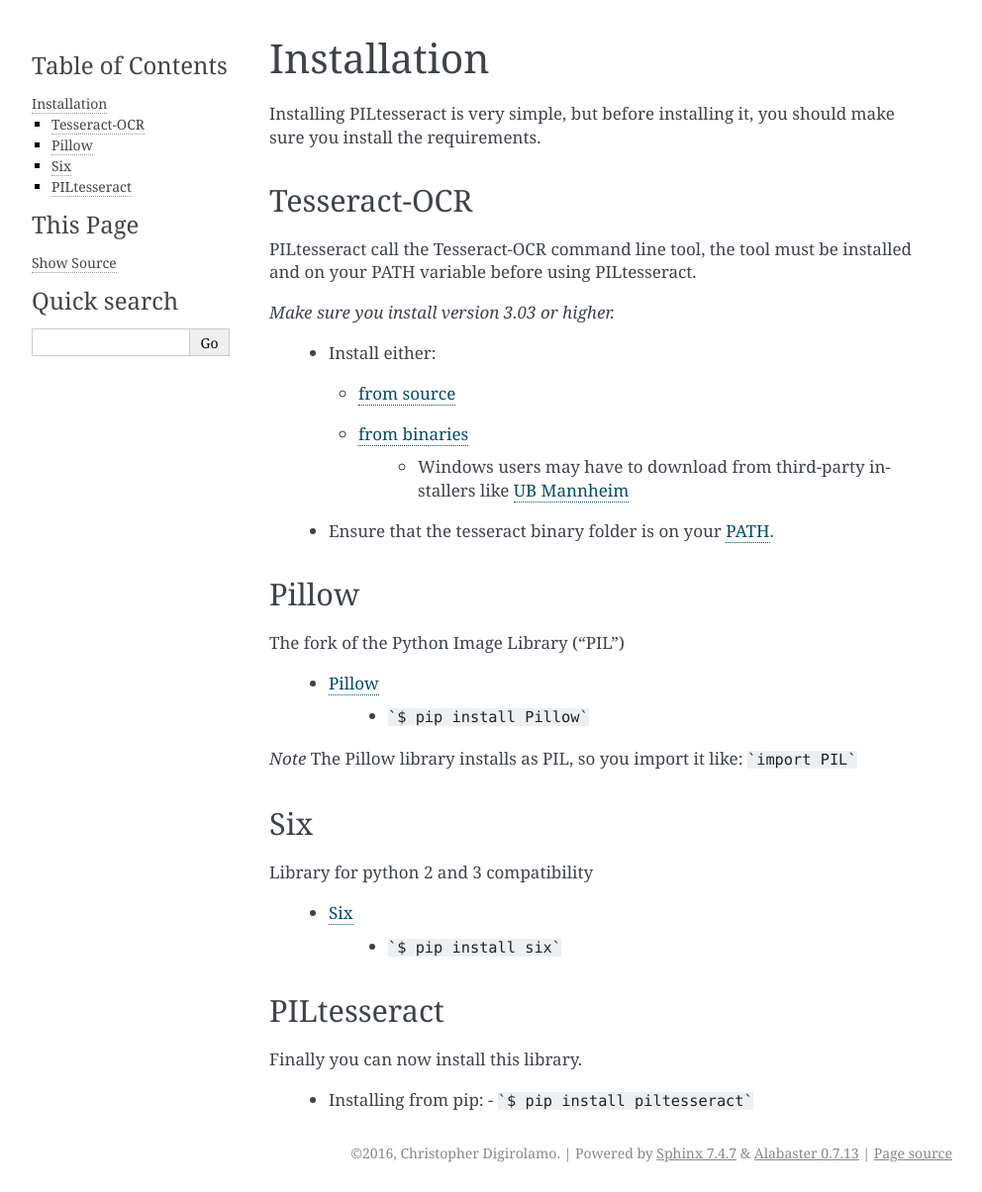
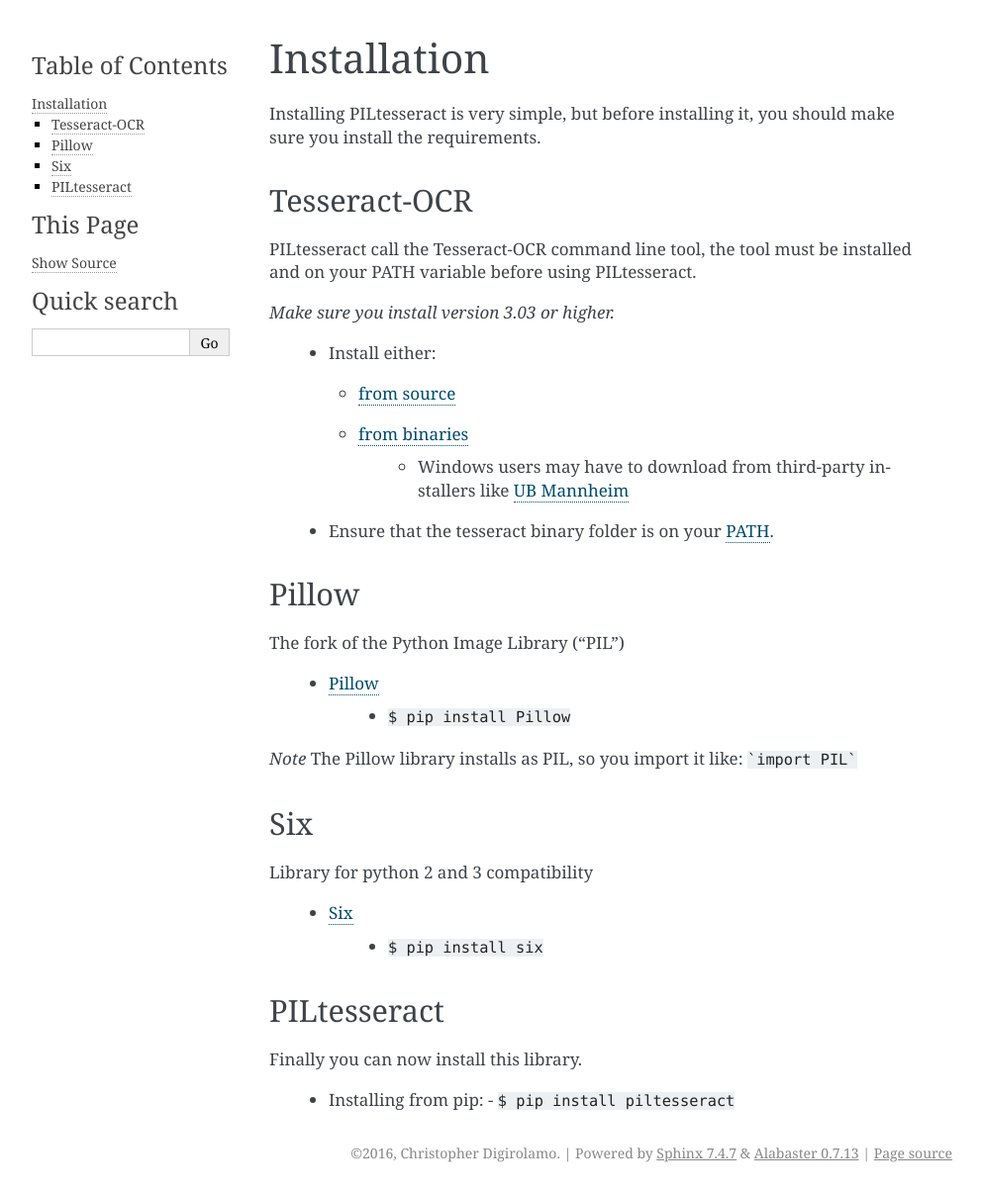
Before and after one commit to mklingn/PILtesseract, a Sphinx documentation site: the page built from docs/install.rst, in a window 1280 px wide. Shown: the whole page at 99% size, without its empty margins (148-1140 px from the left). Built offline with Sphinx 7.4.7, drawn with Linux system fonts in a browser that asks for light colours.

Commit message:
removed extra characters.

````diff
--- a/docs/install.rst
+++ b/docs/install.rst
@@ -32,7 +32,7 @@
  - Pillow_
   .. _Pillow: https://pillow.readthedocs.org/en/latest/
 
-   - ```$ pip install Pillow```
+   - ``$ pip install Pillow``
 
 *Note* The Pillow library installs as PIL, so you import it like:
 ```import PIL```
@@ -45,7 +45,7 @@
  - Six_
   .. _Six: https://pythonhosted.org/six/
 
-   - ```$ pip install six```
+   - ``$ pip install six``
 
 
 PILtesseract
@@ -53,4 +53,4 @@
 Finally you can now install this library.
 
  - Installing from pip:
-   - ```$ pip install piltesseract```
+   - ``$ pip install piltesseract``
````
